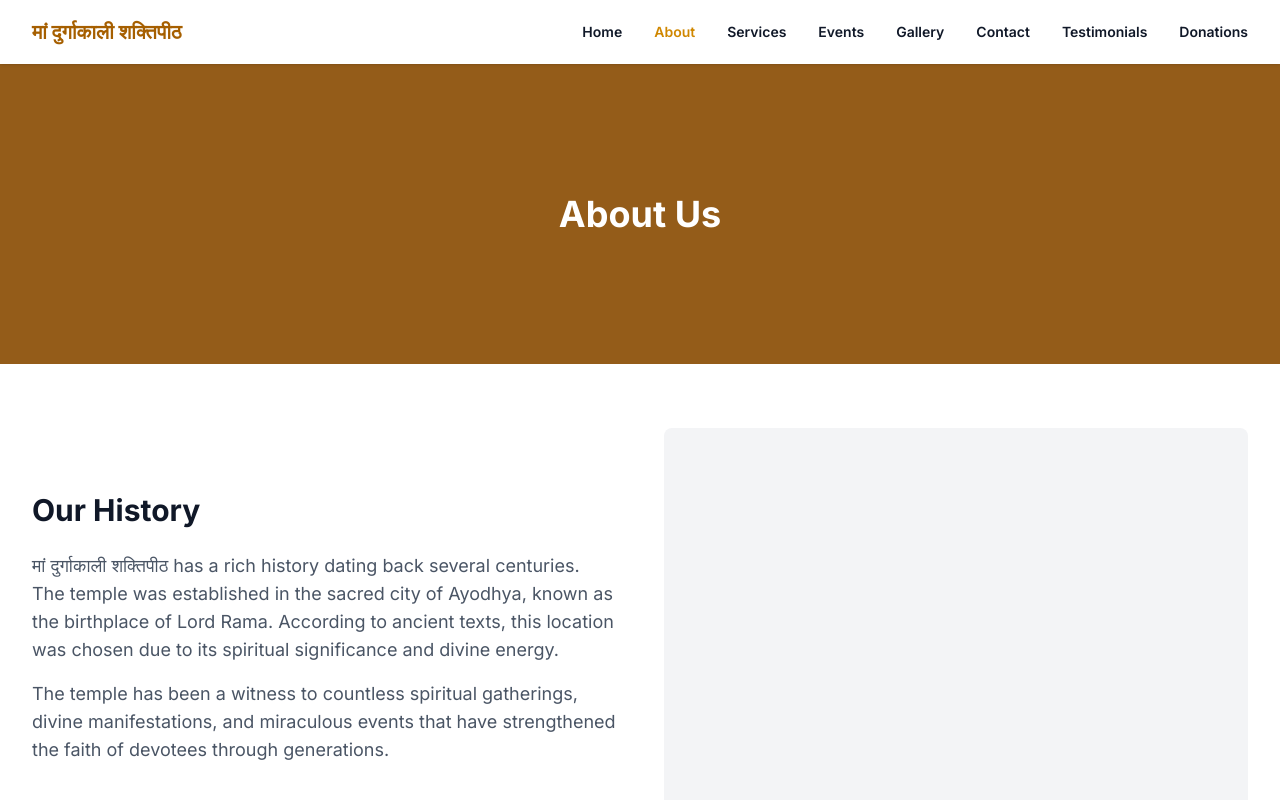
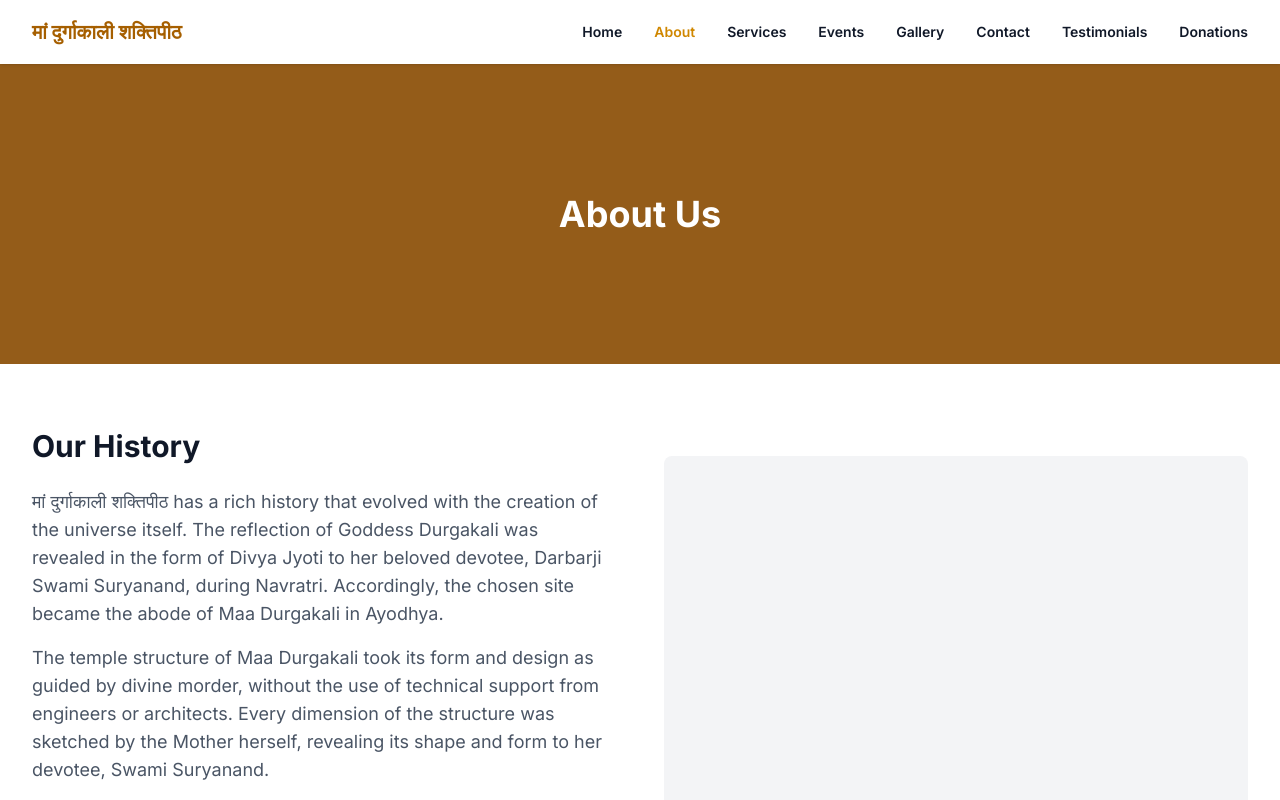
Before and after one commit to sahu8840/maa-durgakali, a Next.js app: page /maa-durgakali/about in a window 1280 px wide. Shown: the top 800 px of the page. Built offline with nearby package versions, Linux system fonts and the light colour scheme.

Commit message:
history section modifications

```diff
--- a/src/components/about/HistorySection.tsx
+++ b/src/components/about/HistorySection.tsx
@@ -5,13 +5,13 @@ export default function HistorySection() {
       <div>
         <h2 className="text-3xl font-bold text-gray-900 mb-6">Our History</h2>
         <p className="text-lg text-gray-600 mb-4">
-          मां दुर्गाकाली शक्तिपीठ has a rich history dating back several centuries. The temple was established
-          in the sacred city of Ayodhya, known as the birthplace of Lord Rama. According to ancient texts,
-          this location was chosen due to its spiritual significance and divine energy.
+          मां दुर्गाकाली शक्तिपीठ has a rich history that evolved with the creation of the universe itself. The reflection of Goddess Durgakali was revealed in the form of Divya Jyoti to her beloved devotee, Darbarji Swami Suryanand, during Navratri. Accordingly, the chosen site became the abode of Maa Durgakali in Ayodhya.
+        </p>
+        <p className="text-lg text-gray-600 mb-4">
+          The temple structure of Maa Durgakali took its form and design as guided by divine morder, without the use of technical support from engineers or architects. Every dimension of the structure was sketched by the Mother herself, revealing its shape and form to her devotee, Swami Suryanand.
         </p>
         <p className="text-lg text-gray-600">
-          The temple has been a witness to countless spiritual gatherings, divine manifestations, and
-          miraculous events that have strengthened the faith of devotees through generations.
+          The temple has been a witness to countless spiritual gatherings, divine manifestations, and miraculous events that have strengthened the faith of devotees.
         </p>
       </div>
       <div className="relative h-[400px] bg-gray-100 rounded-lg">
```
Also changed, not shown: 1 other file (tests, documents, lock files or other folders).
